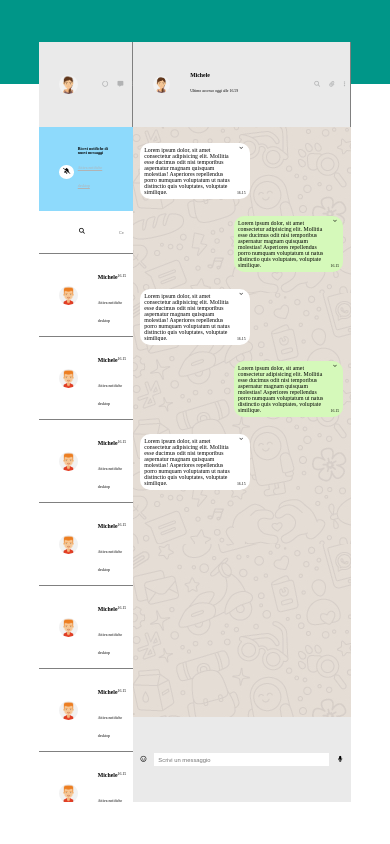
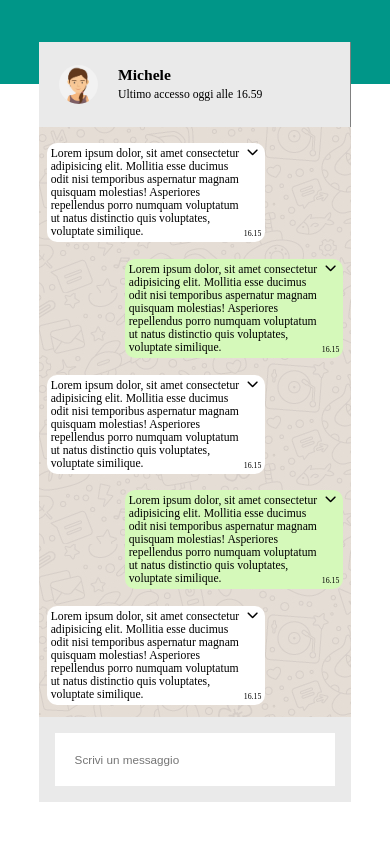
Before and after one commit to Alecaring/html-css-boolzapp, a plain HTML site: page index.html in a window 390 px wide. Drawn offline with Linux system fonts and the light colour scheme.

Commit message:
add:tablet, mobile

```diff
--- /dev/null
+++ b/css/phone.css
@@ -0,0 +1,57 @@
+@media screen and (max-width:425px) {
+    .blocco_sinista {
+        display: none;
+    }
+    .secondo_blocco ul{
+        display: none;
+    }
+    .contenitoe_immagine2 img {
+        width: 10vw;
+    }
+    .contenitoe_immagine2 {
+        width: 100%;
+    }
+    .info_profilo h3{
+        font-size: 4vw;
+    }
+    .info_profilo span {
+        font-size: 3vw;
+    }
+    .secondo_blocco {
+        width: 100%;
+    }
+    .messaggi_ricevuti {
+        width: 70%;
+        font-size: 3vw;
+    }
+    .messaggi_ricevuti .chevron{
+        font-size: 3vw;
+    }
+    .messaggi_ricevuti .chevron span{
+        font-size: 2vw;
+    }
+    .messaggi_inviati {
+        width: 70%;
+        font-size: 3vw;
+    }
+    .messaggi_inviati .chevron{
+        font-size: 3vw;
+    }
+    .messaggi_inviati .chevron span{
+        font-size: 2vw;
+    }
+
+    .icona_footer {
+        display: none;
+    }
+   .scrivi_messaggio_container {
+    width: 90%;
+    margin: 0 auto;
+   }
+   .scrivi_messaggio {
+    padding: 20px;
+    font-size: 3vw;
+   }
+
+
+}
--- /dev/null
+++ b/css/tablet.css
@@ -0,0 +1,30 @@
+@media screen and (max-width: 768px) {
+    .blocco_sinista {
+        width: 15%;
+    }
+    .blocco_sinista img {
+        width: 5vw;
+
+        margin: 1vh auto;
+
+    }
+    header .lista1 {
+        display: none;
+    }
+    .barra_notifiche {
+        display: none;
+    }
+    .form_ricerca {
+        display: none;
+    }
+    .chats_container {
+        height: 80vh;
+    }
+    .chat div {
+        display: none;
+    }
+    .secondo_blocco {
+        width: 85%;
+    }
+
+}
--- a/index.html
+++ b/index.html
@@ -6,6 +6,8 @@
     <link rel="stylesheet" href="https://cdnjs.cloudflare.com/ajax/libs/font-awesome/6.5.1/css/all.min.css" integrity="sha512-DTOQO9RWCH3ppGqcWaEA1BIZOC6xxalwEsw9c2QQeAIftl+Vegovlnee1c9QX4TctnWMn13TZye+giMm8e2LwA==" crossorigin="anonymous" referrerpolicy="no-referrer" />
     <title>Boolzapp</title>
     <link rel="stylesheet" href="./css/style.css">
+    <link rel="stylesheet" href="./css/tablet.css">
+    <link rel="stylesheet" href="./css/phone.css">
 </head>
 <body>
     <!-- background webapp -->
@@ -18,7 +20,7 @@
 
                 <!-- !-------------------------------------------------------------------- -->
                 <!-- primo macro-blocco -->
-                <div class="col w30 h100">
+                <div class="blocco_sinista col w30 h100">
 
                     <!-- header: profilo utente - e links -->
                     <header class="w100 h10vh bgc_lightgrey d_flex ai_c bord_r_05px_gray fs_1_5vw">
@@ -50,7 +52,7 @@
                     <main>
 
                         <!-- barra notifiche -->
-                        <div class="w100 bgc_lightblue h10vh d_flex ai_c">
+                        <div class="barra_notifiche w100 bgc_lightblue h10vh d_flex ai_c">
 
                             <div class="w20">
 
@@ -69,7 +71,7 @@
                         </div>
 
                         <!-- barra di ricerca chats -->
-                        <form class="d_flex ai_c fs_1_5vw" action="search_bar">
+                        <form class="form_ricerca d_flex ai_c fs_1_5vw" action="search_bar">
 
                             <i class="fa-solid fa-magnifying-glass w20 m_lr_20px"></i>
 
@@ -79,7 +81,7 @@
                         </form>
 
                         <!-- chats -->
-                        <div class="over_scroll_y h65vh">
+                        <div class=" chats_container over_scroll_y h65vh">
 
                             <div class="chat d_flex ai_c bgc_white bord_tb_05px_gray">
 
@@ -248,7 +250,7 @@
 
                             <img class="w4_5vw m_lr_20px br_50" src="./assets/img/avatar_io.jpg" alt="">
 
-                            <div>
+                            <div class="info_profilo">
 
                                 <h3 class="fs_1_5vw">Michele</h3>
                                 <span class="fs_1vw">Ultimo accesso oggi alle 16.59</span>
@@ -364,14 +366,14 @@
 
                     <footer class= " w100 h10vh bgc_lightgrey d_flex jc_sb ai_c fs_1_5vw" >
 
-                        <div class="w10 ta_c">
+                        <div class="icona_footer w10 ta_c">
                             <i class="fa-regular fa-face-smile"></i>
                         </div>
-                        <div class="w80">
+                        <div class="w80 scrivi_messaggio_container">
                             <label for="type-text"></label>
-                            <input class="p1vw w100 bord_none fs_1_5vw" id="type-text" type="text" placeholder="Scrivi un messaggio">
+                            <input class="scrivi_messaggio p1vw w100 bord_none fs_1_5vw" id="type-text" type="text" placeholder="Scrivi un messaggio">
                         </div>
-                        <div class="w10 ta_c">
+                        <div class="icona_footer w10 ta_c">
                             <i class="fa-solid fa-microphone fs_1_5vw"></i>
                         </div>
 
```
